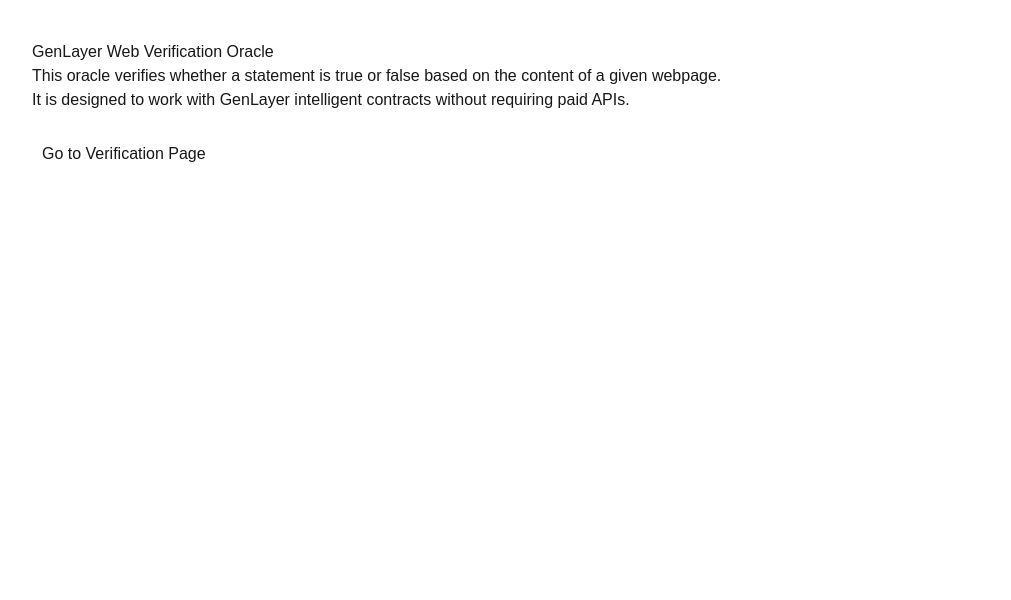
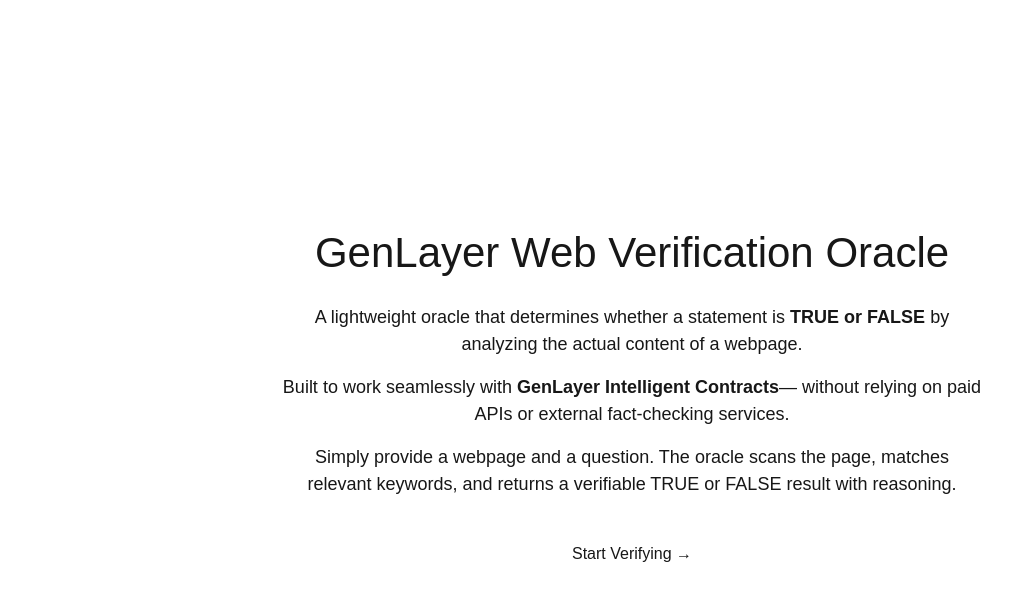
Before and after one commit to bennytimz/genlayer-web-verification-oracle, a Next.js app in the folder frontend/: page / in a window 1280 px wide. Shown: the top 600 px of the page, without its empty margins (8-1019 px from the left). Built offline with nearby package versions, Linux system fonts and the light colour scheme.

Commit message:
Landing page polish

```diff
--- a/frontend/app/page.tsx
+++ b/frontend/app/page.tsx
@@ -2,22 +2,50 @@
 
 export default function Home() {
   return (
-    <main style={{ padding: 40, fontFamily: "sans-serif" }}>
-      <h1>GenLayer Web Verification Oracle</h1>
+    <main
+      style={{
+        minHeight: "100vh",
+        display: "flex",
+        flexDirection: "column",
+        justifyContent: "center",
+        alignItems: "center",
+        fontFamily: "sans-serif",
+        textAlign: "center",
+        padding: "40px",
+      }}
+    >
+      <h1 style={{ fontSize: "42px", marginBottom: "20px" }}>
+        GenLayer Web Verification Oracle
+      </h1>
 
-      <p>
-        This oracle verifies whether a statement is true or false based on the
-        content of a given webpage.
+      <p style={{ fontSize: "18px", maxWidth: "700px", marginBottom: "16px" }}>
+        A lightweight oracle that determines whether a statement is
+        <strong> TRUE or FALSE </strong>
+        by analyzing the actual content of a webpage.
       </p>
 
-      <p>
-        It is designed to work with GenLayer intelligent contracts without
-        requiring paid APIs.
+      <p style={{ fontSize: "18px", maxWidth: "700px", marginBottom: "16px" }}>
+        Built to work seamlessly with <strong>GenLayer Intelligent Contracts</strong>
+        — without relying on paid APIs or external fact-checking services.
+      </p>
+
+      <p style={{ fontSize: "18px", maxWidth: "700px", marginBottom: "30px" }}>
+        Simply provide a webpage and a question. The oracle scans the page,
+        matches relevant keywords, and returns a verifiable TRUE or FALSE result
+        with reasoning.
       </p>
 
       <Link href="/verify">
-        <button style={{ marginTop: 20, padding: 10 }}>
-          Go to Verification Page
+        <button
+          style={{
+            padding: "14px 28px",
+            fontSize: "16px",
+            cursor: "pointer",
+            borderRadius: "8px",
+            border: "none",
+          }}
+        >
+          Start Verifying →
         </button>
       </Link>
     </main>
```
